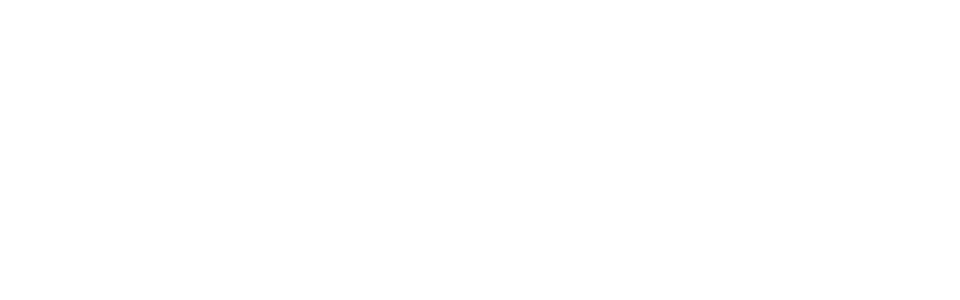
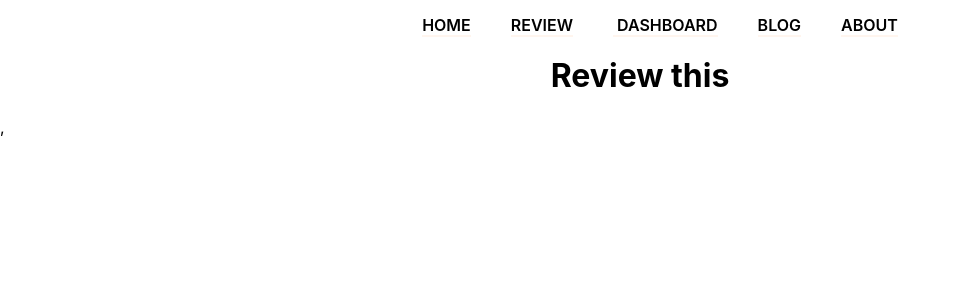
Before and after one commit to emonahmed123/Best-Laptop, a React (Create React App) app: page /review in a window 1280 px wide. Shown: the top 300 px of the page, without its empty margins (0-960 px from the left). Built offline with nearby package versions, Linux system fonts and the light colour scheme.

Commit message:
my second commit compelete headerand home added

```diff
--- a/package.json
+++ b/package.json
@@ -8,6 +8,7 @@
     "@testing-library/user-event": "^13.5.0",
     "react": "^18.0.0",
     "react-dom": "^18.0.0",
+    "react-router-dom": "^6.3.0",
     "react-scripts": "5.0.0",
     "web-vitals": "^2.1.4"
   },
--- a/src/App.js
+++ b/src/App.js
@@ -1,8 +1,27 @@
+import { Route, Routes } from 'react-router-dom';
 import './App.css';
+import About from './component/About/About';
+import Blogs from './component/Blogs/Blogs';
+import Dashboard from './component/Dashboard/Dashboard';
+import Header from './component/Header/Header';
+import Home from './component/Home/Home';
+import NotFound from './component/NotFound/NotFound';
+import Reviews from './component/Reviews/Reviews';
 
 function App() {
   return (
     <div className="App">
+        <Header></Header>
+       <Routes>
+           <Route path='/' element={<Home/>}></Route>
+           <Route path='/home' element={<Home/>}></Route>
+          <Route path='/review' element={<Reviews/>} ></Route>
+          <Route path='/dashboard' element={<Dashboard/>}></Route>
+          <Route path='blog' element={<Blogs/>}></Route>
+          <Route path='\about' element={<About/>}></Route>
+          <Route path='*' element={<NotFound/>}></Route>
+       </Routes>
+
 
     </div>
   );
--- a/src/component/About/About.js
+++ b/src/component/About/About.js
@@ -3,7 +3,7 @@
 const About = () => {
     return (
         <div>
-
+          <h1>abouts</h1>
         </div>
     );
 };
--- a/src/component/Dashboard/Dashboard.js
+++ b/src/component/Dashboard/Dashboard.js
@@ -3,7 +3,7 @@
 const Dashboard = () => {
     return (
         <div>
-
+    <h1>dashboard</h1>
         </div>
     );
 };
--- a/src/component/Header/Header.css
+++ b/src/component/Header/Header.css
@@ -0,0 +1,16 @@
+ nav{
+     margin-top: 15px;
+ }
+nav a{
+
+    text-decoration: none;
+    margin-left: 40px;
+    color: #000;
+    border-bottom: 2px solid seashell;
+    font-weight: 600;
+}
+
+nav   a:hover{
+    color: orange;
+    border-color: orange;
+}
--- a/src/component/Header/Header.js
+++ b/src/component/Header/Header.js
@@ -1,8 +1,18 @@
 import React from 'react';
-
+import { Link } from 'react-router-dom';
+import './Header.css'
 const Header = () => {
     return (
         <div>
+               <nav>
+                     <Link to="/home">HOME</Link>
+                    <Link to= "/review">REVIEW</Link>
+                    <Link  to="/dashboard"> DASHBOARD</Link>
+                     <Link to="/blog">BLOG</Link>
+                    <Link to="/about">ABOUT</Link>
+
+               </nav>
+
 
         </div>
     );
--- a/src/component/Home/Home.css
+++ b/src/component/Home/Home.css
@@ -0,0 +1,36 @@
+.home-container{
+    display: flex;
+     justify-content: center;
+     margin-top: 50px;
+}
+
+ .frist{
+     font-size: 35px;
+     color: rgb(149, 149, 246);
+ }
+ .second{
+     font-size: 35px;
+     color: black;
+ }
+.laptop-deatil p{
+font-weight: 500;
+}
+.button{
+       width: 100px;
+       height: 40px;
+       color: rgb(55, 55, 254);
+       border: none;
+       margin-right: 250px;
+       margin-top: 40px;
+       border-radius: 4px;
+       background-color: rgb(165, 165, 243);
+
+}
+
+.laptop-img img{
+    height: 400px;
+    width: 400px;
+    margin-left: 30px;
+    border-radius: 10px;
+    box-shadow: 2px 3px 3px  rgb(216, 255, 242);
+}
--- a/src/component/Home/Home.js
+++ b/src/component/Home/Home.js
@@ -1,9 +1,18 @@
 import React from 'react';
-
+import './Home.css'
 const Home = () => {
     return (
-        <div>
+        <div className='home-container'>
+          <div className='laptop-deatils'>
+             <h2 className='frist'>Your next Laptop</h2>
+             <h2 className='second'>Your best  Laptop</h2>
+             <p>MacBook  is completely transformed by the power of Apple-designed M1 chip.<br/> Up to 3.5x faster CPU, 5x faster graphics, and 18 hours of battery life.</p>
 
+              <button className='button'>Live demo</button>
+          </div>
+          <div className='laptop-img'>
+          <img src="https://images.unsplash.com/photo-1611186871348-b1ce696e52c9?ixlib=rb-1.2.1&ixid=MnwxMjA3fDB8MHxzZWFyY2h8MXx8YXBwbGUlMjBsYXB0b3B8ZW58MHx8MHx8&w=1000&q=80" alt="" />
+          </div>
         </div>
     );
 };
--- /dev/null
+++ b/src/component/NotFound/NotFound.js
@@ -0,0 +1,11 @@
+import React from 'react';
+
+const NotFound = () => {
+    return (
+        <div>
+            <h1>   Not Found Page 404!</h1>
+        </div>
+    );
+};
+
+export default NotFound;
--- a/src/component/Reviews/Reviews.js
+++ b/src/component/Reviews/Reviews.js
@@ -3,7 +3,9 @@
 const Reviews = () => {
     return (
         <div>
-
+            <h1>
+                Review this
+            </h1>
         </div>
     );
 };
--- a/src/index.js
+++ b/src/index.js
@@ -3,11 +3,14 @@
 import './index.css';
 import App from './App';
 import reportWebVitals from './reportWebVitals';
+import { BrowserRouter } from 'react-router-dom';
 const root =ReactDOMClient.createRoot(  document.getElementById('root'))
 root.render(
-  <React.StrictMode>
+<BrowserRouter>
+<React.StrictMode>
     <App />
   </React.StrictMode>,
+</BrowserRouter>
 
 );
 
```
Also changed, not shown: 1 other file (tests, documents, lock files or other folders).
